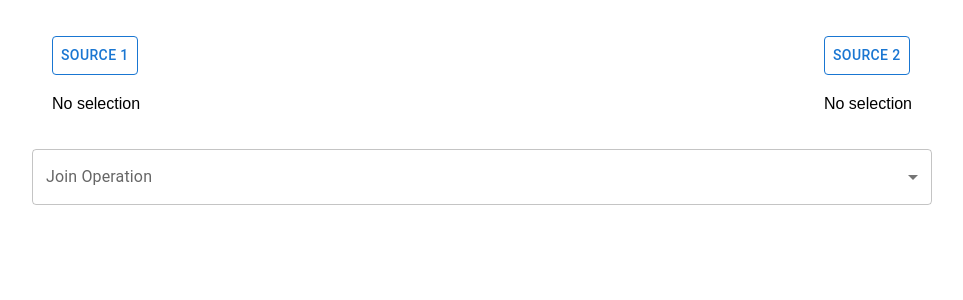
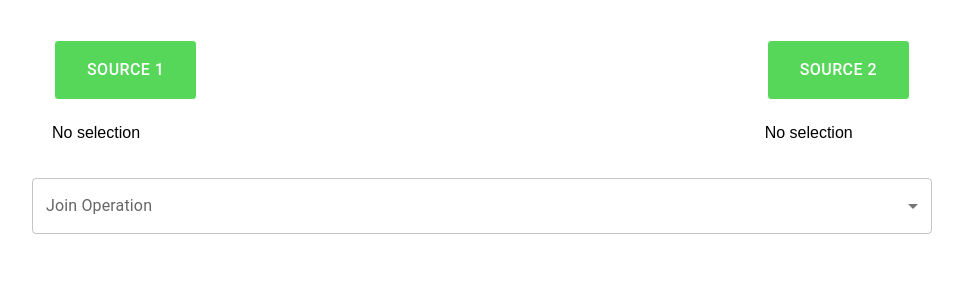
Before and after one commit to Sounacc/questkart_mini_project, a React (Create React App) app in the folder files/: page / in a window 1280 px wide. Shown: the top 300 px of the page, without its empty margins (158-1121 px from the left). Built offline with nearby package versions, Linux system fonts and the light colour scheme.

Commit message:
Successful working code

```diff
--- a/files/src/Components/Dropdown.js
+++ b/files/src/Components/Dropdown.js
@@ -86,19 +86,24 @@ function BasicExample(props) {
   return (
     <div className={styles.container}>
       <Button
-        className={styles.button}
   aria-controls="basic-menu"
   aria-haspopup="true"
   onClick={handleClick}
-        sx={{
+  style={{
+    backgroundColor: '#56d75a', // Green
+    border: 'none',
+    color: 'white',
+    padding: '15px 32px',
+    textAlign: 'center',
+    textDecoration: 'none',
+    display: 'inline-block',
+    fontSize: '16px',
+    margin: '4px 2px',
+    cursor: 'pointer',
     borderColor: 'primary.main',
     borderWidth: '1px',
     borderStyle: 'solid',
-          '&:hover': {
-            backgroundColor: 'primary.light',
-            borderColor: 'primary.dark',
-          },
-          color: 'primary.main',
+    // Note: ':hover' pseudo-class cannot be used within inline styles
   }}
 >
   {props.name}
@@ -107,7 +112,7 @@ function BasicExample(props) {
       <Menu id="basic-menu" anchorEl={anchorEl} open={Boolean(anchorEl)} onClose={handleClose}>
         <MenuItem onClick={handleClickFileInput}>File</MenuItem>
         <MenuItem onClick={handleOpenDbDialog}>Database</MenuItem>
-        <MenuItem onClick={handleClose}>App</MenuItem>
+        {/* <MenuItem onClick={handleClose}>App</MenuItem> */}
       </Menu>
       <input type="file" ref={fileInput} onChange={handleFileChange} style={{ display: 'none' }} />
       <p className={styles.selectionMessage}>{selectionMessage()}</p>
--- a/files/src/Components/Operations.js
+++ b/files/src/Components/Operations.js
@@ -27,10 +27,14 @@ function JoinOperationSelect() {
       {/* Conditionally render the submit button if joinType is not empty */}
       {joinType && (
         <Button
+          onClick={()=>{
+            alert("JSON is  generated")
+          }}
           variant="contained"
           sx={{ alignSelf: 'center' }} // Center the button (useful if not using a wrapping Box)
         >
-          Submit
+          Proceed
+
         </Button>
       )}
     </Box>
```
Also changed, not shown: files/src/Components/Dbcomp1.js (+21 -0 lines). Lines whose indentation alone changed are shown as unchanged.
